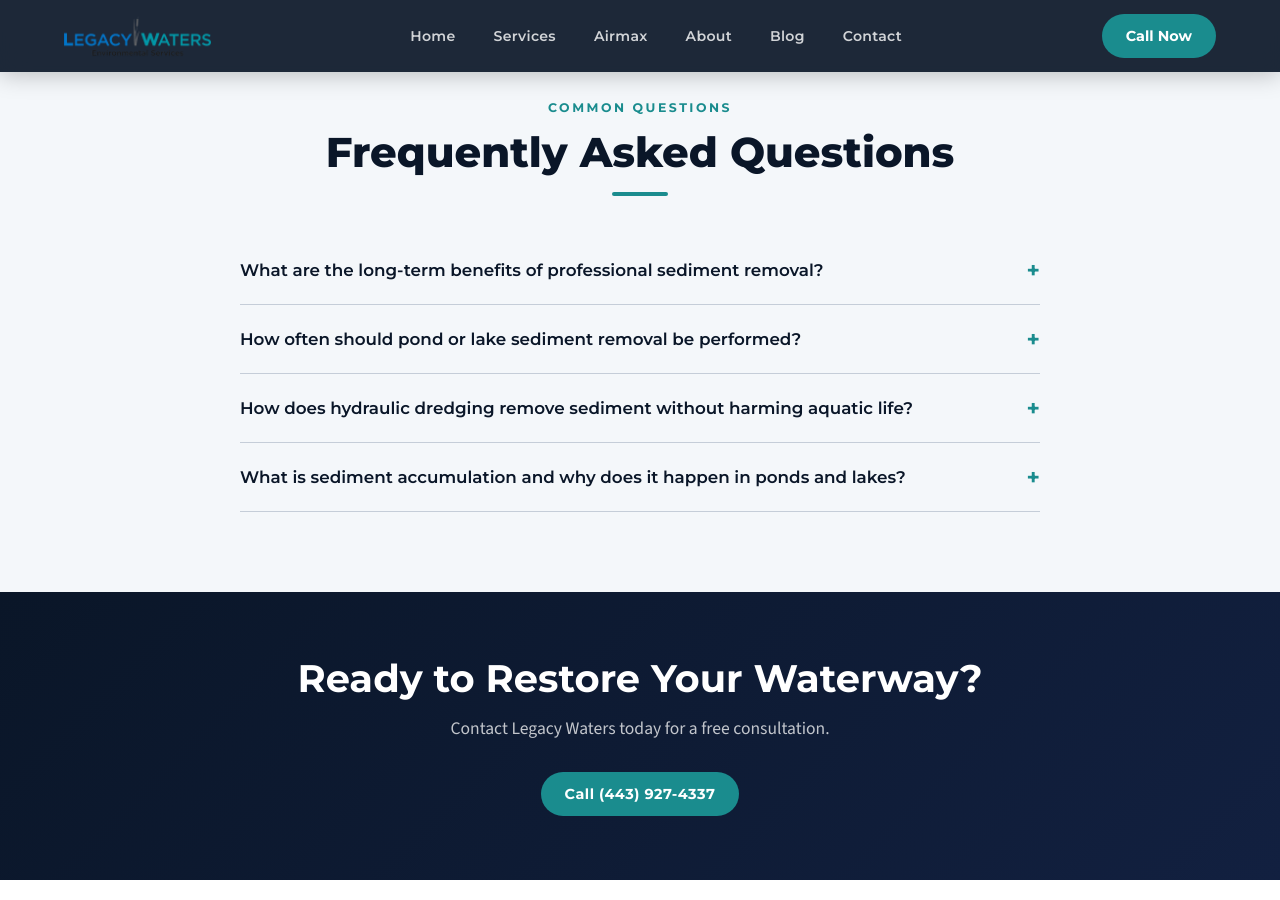
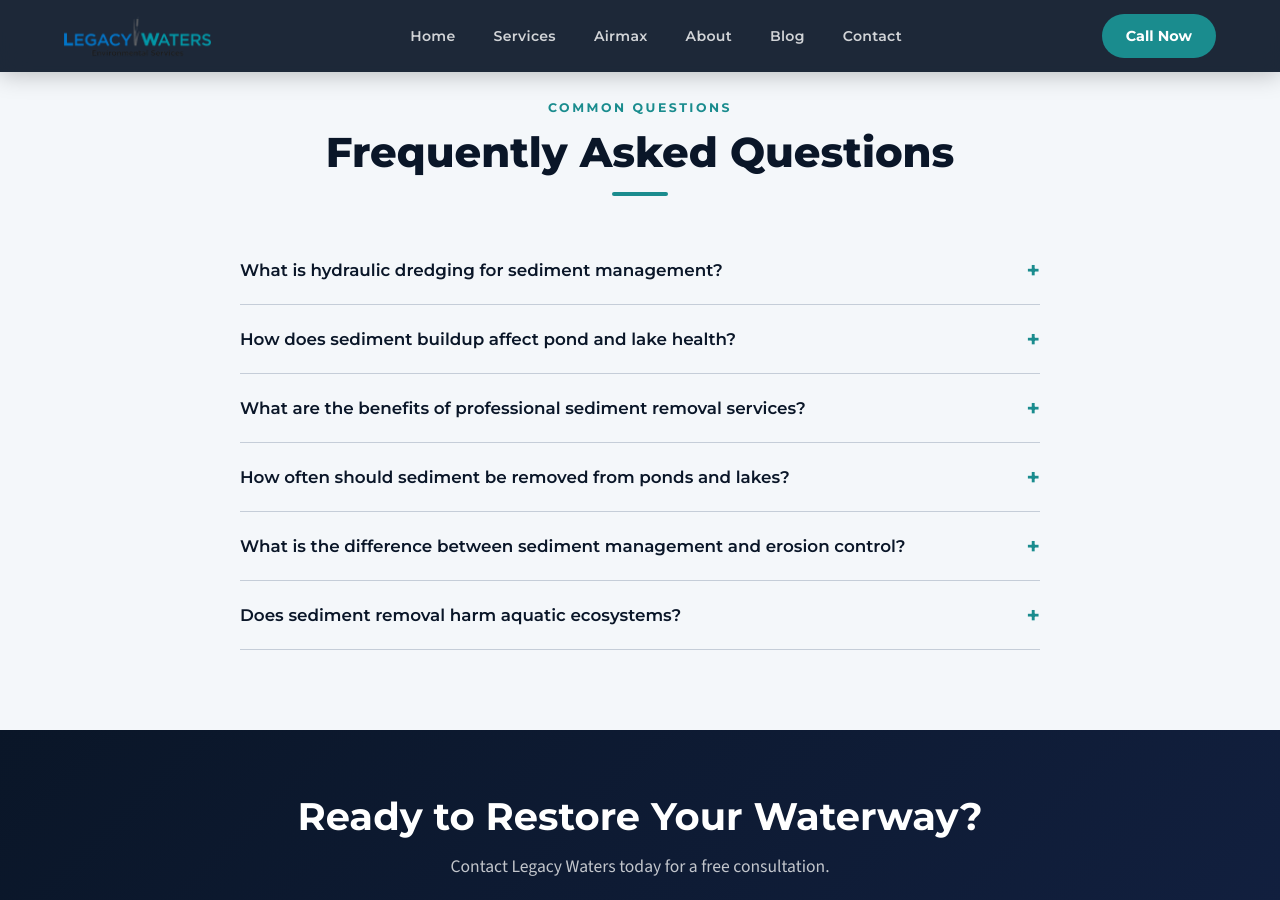
Before and after one commit to JimmyFlame77/Legacy-Waters, a Jekyll site: the page built from sediment-management.html, in a window 1280 px wide and 900 px high, scrolled down 1931 px. Built offline with Jekyll 4.4.1, drawn with Linux system fonts in a browser that asks for light colours; some of the changed lines change nothing that is shown.

Commit message:
Add new FAQs on sediment management and removal

```diff
--- a/sediment-management.html
+++ b/sediment-management.html
@@ -33,12 +33,16 @@ benefits:
     Each project is managed with attention to detail, ensuring long-term water quality improvement and restored functionality. Legacy Waters works closely with each client to understand their goals and recommend the most effective approach for removing sediment and invasive vegetation.
 
 faqs:
-  - question: "What are the long-term benefits of professional sediment removal?"
-    answer: "Professional sediment removal restores water depth and capacity, improves water clarity and quality, and reduces conditions that promote invasive plant growth. Over time, this extends the life of your pond or lake, enhances fish and wildlife habitat, and improves the aesthetic and recreational value of your property."
-  - question: "How often should pond or lake sediment removal be performed?"
-    answer: "The frequency depends on factors like watershed size, surrounding land use, and the rate of runoff into your water body. Most ponds and lakes benefit from sediment assessment every 3 to 5 years, with dredging performed as needed. Legacy Waters can evaluate your specific conditions and recommend an appropriate maintenance schedule."
-  - question: "How does hydraulic dredging remove sediment without harming aquatic life?"
-    answer: "Hydraulic dredging uses a pump system to suction sediment from the bottom and transport it through a pipeline to a designated settling area. This method is less disruptive than mechanical excavation because it does not require draining the water body. Our team carefully manages the process to minimize turbidity and protect fish, plants, and other aquatic organisms."
-  - question: "What is sediment accumulation and why does it happen in ponds and lakes?"
-    answer: "Sediment accumulation occurs when soil, organic matter, and nutrients wash into a pond or lake from surrounding land through stormwater runoff. Leaves, grass clippings, and decaying vegetation also contribute. Over time, this buildup reduces water depth, promotes algae and invasive plant growth, and degrades overall water quality."
+  - question: "What is hydraulic dredging for sediment management?"
+    answer: "Hydraulic dredging is a sediment removal method that uses water-powered equipment to extract accumulated sediment from ponds, lakes, and waterways. This process restores water depth and clarity while minimizing environmental disruption, making it ideal for maintaining healthy aquatic ecosystems."
+  - question: "How does sediment buildup affect pond and lake health?"
+    answer: "Excess sediment reduces water depth, decreases oxygen levels, and creates favorable conditions for invasive vegetation growth. Over time, sediment accumulation degrades water quality, harms aquatic habitats, and can render water bodies unsuitable for recreational or ecological use."
+  - question: "What are the benefits of professional sediment removal services?"
+    answer: "Professional sediment removal restores waterway depth, improves water clarity, enhances aquatic habitat quality, and extends the functional lifespan of ponds and lakes. These services also help property owners meet environmental compliance requirements while protecting ecosystem health."
+  - question: "How often should sediment be removed from ponds and lakes?"
+    answer: "Sediment removal frequency depends on watershed characteristics, erosion rates, and water body usage, but most ponds and lakes benefit from assessment every 5-10 years. Regular monitoring helps identify when sediment levels have accumulated enough to impact water quality and depth."
+  - question: "What is the difference between sediment management and erosion control?"
+    answer: "Sediment management focuses on removing existing accumulated sediment from water bodies to restore functionality, while erosion control prevents new sediment from entering waterways through upstream land management practices. Effective watershed protection often requires both approaches working together."
+  - question: "Does sediment removal harm aquatic ecosystems?"
+    answer: "When performed by trained professionals using appropriate methods, sediment removal minimizes ecological disruption and actually improves long-term habitat quality. Modern hydraulic dredging techniques are designed to selectively remove excess sediment while preserving natural substrates and native aquatic life."
 ---
```
